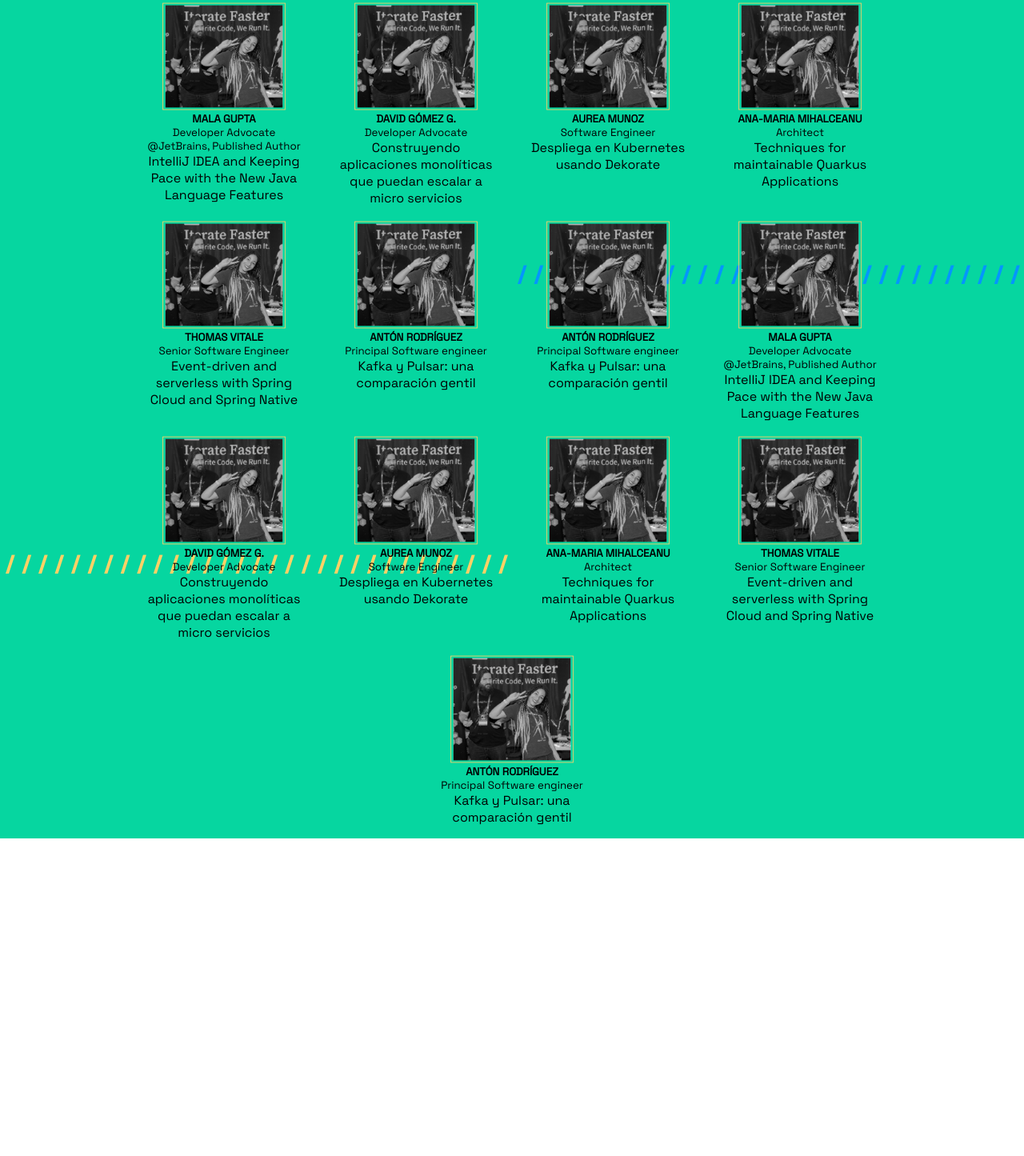
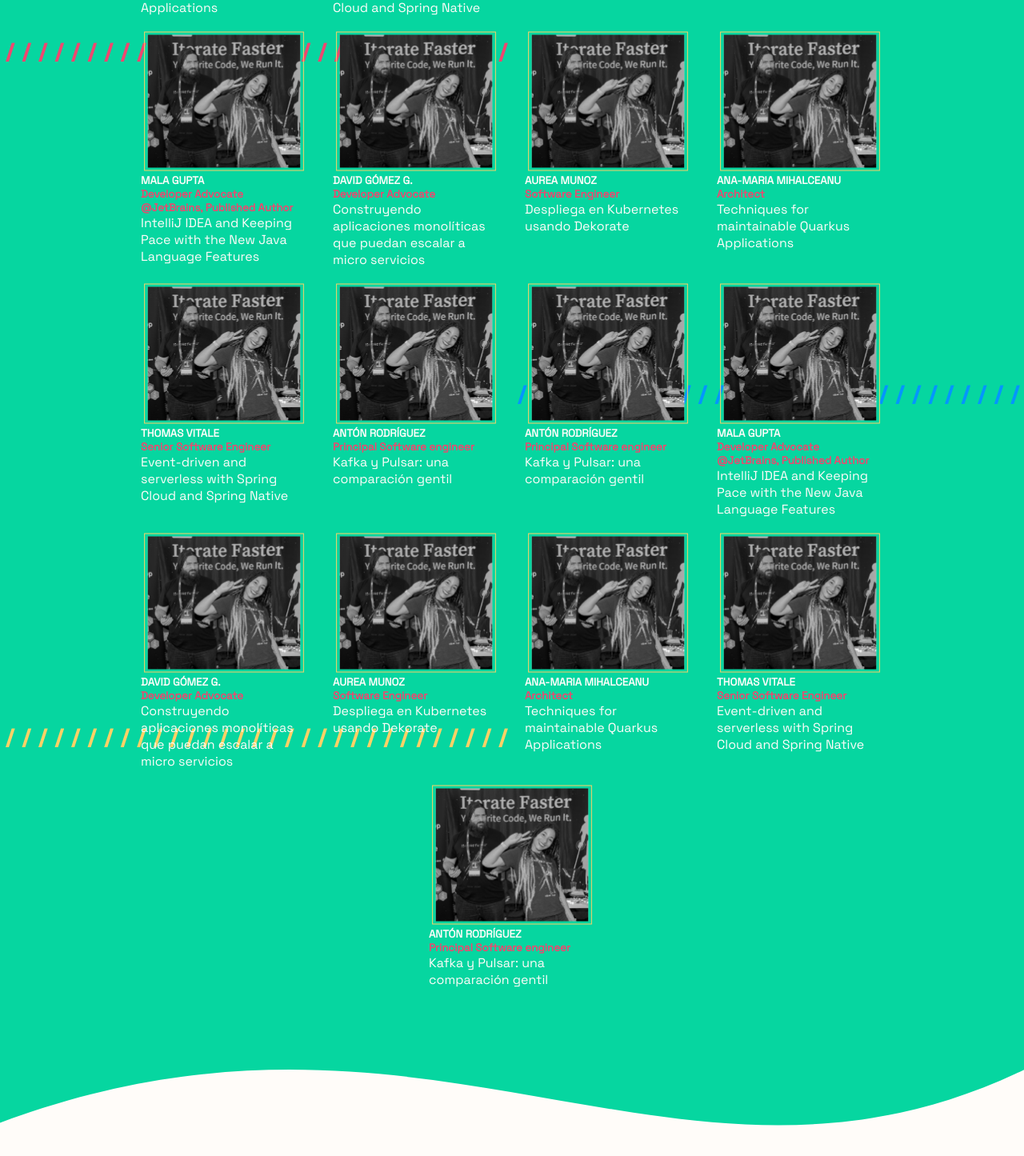
Before and after one commit to dev-bcn/dev-bcn.github.io, a React (Create React App) app: page /speakers in a window 1280 px wide. Shown: the part 893-2338 px from the top of the page at 80% size. Before the commit the page ends 1941 px from the top, so only its background shows below. Built offline with nearby package versions, Linux system fonts and the light colour scheme.

Commit message:
Fix job offers and finish speakers

```diff
--- a/src/components/SectionTitle/TitleSection.tsx
+++ b/src/components/SectionTitle/TitleSection.tsx
@@ -14,18 +14,11 @@ const StyledTitleContainer = styled.div`
   justify-content: center;
   align-items: center;
   flex-direction: column;
-  /* padding: 0 2rem; */
   width: 100%;
-  height: 5rem;
-
-  @media (min-width: ${TABLET_BREAKPOINT}px) {
-    height: 5rem;
-  }
 
   @media (min-width: ${BIG_BREAKPOINT}px) {
     flex-direction: row;
     justify-content: space-between;
-    /* padding: 0 10rem; */
     height: 10rem;
   }
 `;
--- a/src/views/JobOffers/JobOffers.tsx
+++ b/src/views/JobOffers/JobOffers.tsx
@@ -6,7 +6,11 @@ import styled from "styled-components";
 import LessThanBlueIcon from "../../assets/images/LessThanBlueIcon.svg";
 import MoreThanBlueIcon from "../../assets/images/MoreThanBlueIcon.svg";
 import { useWindowSize } from "react-use";
-import { MOBILE_BREAKPOINT } from "../../constants/BreakPoints";
+import {
+  BIG_BREAKPOINT,
+  MOBILE_BREAKPOINT,
+  TABLET_BREAKPOINT,
+} from "../../constants/BreakPoints";
 import JobsCard from "./components/JobsCard";
 import { jobsAdevintaData, jobsMangoData, jobsWordlineData } from "./JobsData";
 import { LeftHashWithText } from "../../components/LeftHashWithText/LeftHashWithText";
@@ -20,24 +24,36 @@ const StyledJobsSection = styled.section`
   overflow-x: hidden;
 `;
 
+const StyledTitleContainer = styled.div`
+  width: 100%;
+  padding: 0 2rem;
+  @media (min-width: ${TABLET_BREAKPOINT}px) {
+    padding: 0 5rem;
+  }
+  @media (min-width: ${BIG_BREAKPOINT}px) {
+    padding: 0 10rem;
+  }
+`;
 
 const StyledLessIcon = styled.img`
   position: absolute;
   left: -1rem;
-  top: 0;
+  top: 2rem;
   height: 5rem;
   @media (min-width: 800px) {
     height: 10rem;
+    top: 0rem;
   }
 `;
 
 const StyledMoreIcon = styled.img`
   position: absolute;
   right: -1rem;
-  top: 0;
+  top: 2rem;
   height: 5rem;
   @media (min-width: 800px) {
     height: 10rem;
+    top: 0rem;
   }
 `;
 
@@ -47,11 +63,13 @@ const JobOffers: FC = () => {
   return (
     <SectionWrapper color={COLOR_WHITE} marginTop={6}>
       <StyledJobsSection>
+        <StyledTitleContainer>
           <TitleSection
             title="JOB OFFERS"
             subtitle="Have a look at some opportunities"
             color={COLOR_BLACK_BLUE}
           />
+        </StyledTitleContainer>
         {width > MOBILE_BREAKPOINT && (
           <>
             <StyledLessIcon src={LessThanBlueIcon} />
--- a/src/views/Speakers/Speakers.tsx
+++ b/src/views/Speakers/Speakers.tsx
@@ -1,7 +1,13 @@
 import { FC } from "react";
 import TitleSection from "../../components/SectionTitle/TitleSection";
 import SectionWrapper from "../../components/SectionWrapper/SectionWrapper";
-import { COLOR_BLUE, COLOR_GREEN, COLOR_PINK, COLOR_WHITE, COLOR_YELLOW } from "../../styles/colors";
+import {
+  COLOR_BLUE,
+  COLOR_GREEN,
+  COLOR_PINK,
+  COLOR_WHITE,
+  COLOR_YELLOW,
+} from "../../styles/colors";
 import styled from "styled-components";
 import LessThanBlueIcon from "../../assets/images/LessThanBlueIcon.svg";
 import MoreThanBlueIcon from "../../assets/images/MoreThanBlueIcon.svg";
@@ -32,9 +38,9 @@ const StyledSpeakersSection = styled.section`
 const StyledLessIcon = styled.img`
   position: absolute;
   left: -1rem;
-  top: 0;
+  top: 2rem;
   height: 5rem;
-  @media (min-width: 800px) {
+  @media (min-width: ${BIG_BREAKPOINT}px) {
     height: 10rem;
   }
 `;
@@ -42,7 +48,7 @@ const StyledLessIcon = styled.img`
 const StyledMoreIcon = styled.img`
   position: absolute;
   right: -1rem;
-  top: 0;
+  top: 2rem;
   height: 5rem;
   @media (min-width: ${TABLET_BREAKPOINT}px) {
     height: 10rem;
@@ -53,11 +59,11 @@ const SpeakersCardsContainer = styled.div`
   display: flex;
   flex-direction: row;
   flex-wrap: wrap;
-  padding-top: 3rem;
+  padding: 3rem 0;
   justify-content: center;
   z-index: 1;
   @media (min-width: ${TABLET_BREAKPOINT}px) {
-    padding-top: 5rem;
+    padding: 5rem 0;
   }
 `;
 
@@ -95,11 +101,22 @@ const StyledSlash = styled(motion.p)<{ color: string }>`
   height: 100%;
 `;
 
+const StyledWaveContainer = styled.div`
+  background: ${COLOR_WHITE};
+  overflow-y: hidden;
+  height: 8rem;
+  width: 100%;
+  @media (min-width: ${TABLET_BREAKPOINT}px) {
+    height: 10rem;
+  }
+`;
+
 const Speakers: FC = () => {
   const { width } = useWindowSize();
 
   return (
-    <SectionWrapper color={COLOR_GREEN} marginTop={8}>
+    <>
+      <SectionWrapper color={COLOR_GREEN} marginTop={5}>
         <StyledSpeakersSection>
           <TitleSection
             title="SPEAKERS"
@@ -121,51 +138,67 @@ const Speakers: FC = () => {
             ))}
           </SpeakersCardsContainer>
           <StyledContainerRightSlash
-         initial={{ x: '100%' }}
+            initial={{ x: "100%" }}
             animate={{ x: 0 }}
             transition={{ duration: 4 }}
-         positionPercentage={"20%"}>
+            positionPercentage={"20%"}
+          >
             <StyledSlash color={COLOR_YELLOW}>
-            / / / / / / / / / / / / / / / / / / / / / / / / / / / / / / / / / /
-            / / / / / / / / / / / / / / / / / / / / / / / / / / / / / / / /{" "}
+              / / / / / / / / / / / / / / / / / / / / / / / / / / / / / / / / /
+              / / / / / / / / / / / / / / / / / / / / / / / / / / / / / / / / /{" "}
             </StyledSlash>
           </StyledContainerRightSlash>
 
           <StyledContainerLeftSlash
-         initial={{ x: '-100%' }}
+            initial={{ x: "-100%" }}
             animate={{ x: 0 }}
             transition={{ duration: 4 }}
-         positionPercentage={"40%"}>
+            positionPercentage={"40%"}
+          >
             <StyledSlash color={COLOR_PINK}>
-            / / / / / / / / / / / / / / / / / / / / / / / / / / / / / / / / / /
-            / / / / / / / / / / / / / / / / / / / / / / / / / / / / / / / /{" "}
+              / / / / / / / / / / / / / / / / / / / / / / / / / / / / / / / / /
+              / / / / / / / / / / / / / / / / / / / / / / / / / / / / / / / / /{" "}
             </StyledSlash>
           </StyledContainerLeftSlash>
 
           <StyledContainerRightSlash
-         initial={{ x: '100%' }}
+            initial={{ x: "100%" }}
             animate={{ x: 0 }}
             transition={{ duration: 4 }}
-         positionPercentage={"60%"}>
+            positionPercentage={"60%"}
+          >
             <StyledSlash color={COLOR_BLUE}>
-            / / / / / / / / / / / / / / / / / / / / / / / / / / / / / / / / / /
-            / / / / / / / / / / / / / / / / / / / / / / / / / / / / / / / /{" "}
+              / / / / / / / / / / / / / / / / / / / / / / / / / / / / / / / / /
+              / / / / / / / / / / / / / / / / / / / / / / / / / / / / / / / / /{" "}
             </StyledSlash>
           </StyledContainerRightSlash>
 
-
           <StyledContainerLeftSlash
-         initial={{ x: '-100%' }}
+            initial={{ x: "-100%" }}
             animate={{ x: 0 }}
             transition={{ duration: 4 }}
-         positionPercentage={"80%"}>
+            positionPercentage={"80%"}
+          >
             <StyledSlash color={COLOR_YELLOW}>
-            / / / / / / / / / / / / / / / / / / / / / / / / / / / / / / / / / /
-            / / / / / / / / / / / / / / / / / / / / / / / / / / / / / / / /{" "}
+              / / / / / / / / / / / / / / / / / / / / / / / / / / / / / / / / /
+              / / / / / / / / / / / / / / / / / / / / / / / / / / / / / / / / /{" "}
             </StyledSlash>
           </StyledContainerLeftSlash>
         </StyledSpeakersSection>
       </SectionWrapper>
+      <StyledWaveContainer>
+        <svg
+          viewBox="0 0 500 150"
+          preserveAspectRatio="none"
+          style={{ height: "100%", width: "100%" }}
+        >
+          <path
+            d="M-8.17,75.50 C207.95,-129.75 329.85,202.80 500.27,5.45 L501.41,-5.41 L0.00,0.00 Z"
+            style={{ stroke: "none", fill: "#06d6a0" }}
+          ></path>
+        </svg>
+      </StyledWaveContainer>
+    </>
   );
 };
 
--- a/src/views/Speakers/components/SpeakersCard.tsx
+++ b/src/views/Speakers/components/SpeakersCard.tsx
@@ -1,5 +1,7 @@
 import { FC } from "react";
 import styled from "styled-components";
+import { MOBILE_BREAKPOINT, TABLET_BREAKPOINT } from "../../../constants/BreakPoints";
+import { COLOR_PINK, COLOR_WHITE } from "../../../styles/colors";
 
 type SpeakersCardProps = {
   speaker: {
@@ -12,14 +14,34 @@ type SpeakersCardProps = {
 const StyledSpeakerCard = styled.div`
   display: flex;
   flex-direction: column;
-  align-items: center;
-  width: 15rem;
+  align-items: flex-start;
+  width: 10rem;
   padding: 0 1rem 1rem 1rem;
+  @media (min-width: ${TABLET_BREAKPOINT}px) {
+    width: 12rem;
+  }
+  @media (min-width: ${MOBILE_BREAKPOINT}px) {
+    width: 15rem;
+  }
 `;
 
 const StyledSpeakerImage = styled.img`
-  width: 10rem;
+  width: 100%;
   height: auto;
+`;
+
+const StyledSpeakerTitle = styled.h5`
+  color: ${COLOR_WHITE};
+`;
+
+const StyledSpeakerSubtitle = styled.h5`
+  color: ${COLOR_PINK};
+  text-align: left;
+`;
+
+const StyledSpeakerText = styled.p`
+  color: ${COLOR_WHITE};
+  text-align: left;
 `;
 
 export const SpeakerCard: FC<SpeakersCardProps> = ({ speaker }) => {
@@ -28,9 +50,9 @@ export const SpeakerCard: FC<SpeakersCardProps> = ({ speaker }) => {
       <StyledSpeakerImage
         src={require(`../../../assets/images/FaqsImage1.png`)}
       />
-      <h5>{speaker.title}</h5>
-      <small>{speaker.subtitle}</small>
-      <p>{speaker.text}</p>
+      <StyledSpeakerTitle>{speaker.title}</StyledSpeakerTitle>
+      <StyledSpeakerSubtitle>{speaker.subtitle}</StyledSpeakerSubtitle>
+      <StyledSpeakerText>{speaker.text}</StyledSpeakerText>
     </StyledSpeakerCard>
   );
 };
```
Lines whose indentation alone changed are shown as unchanged.
